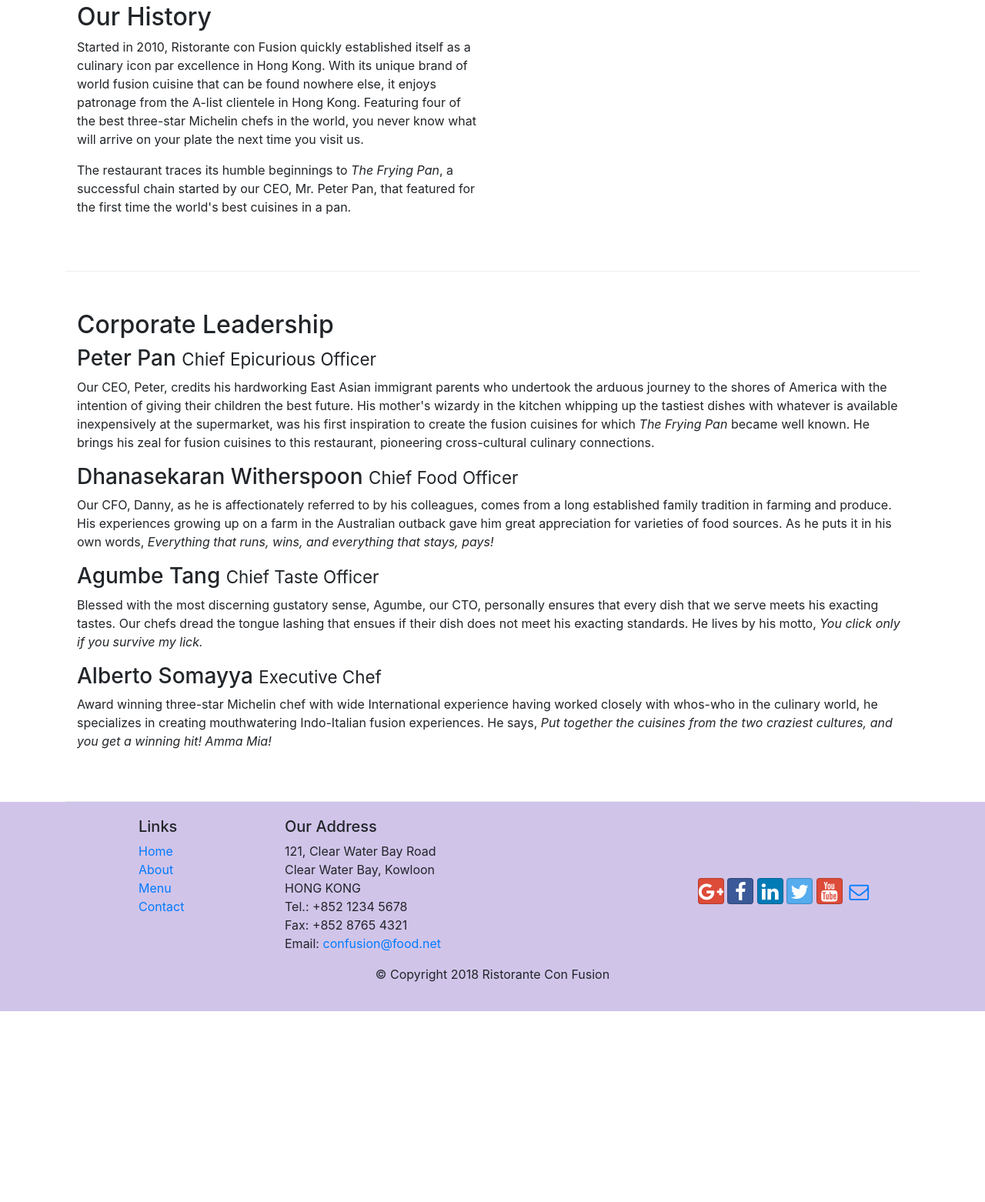
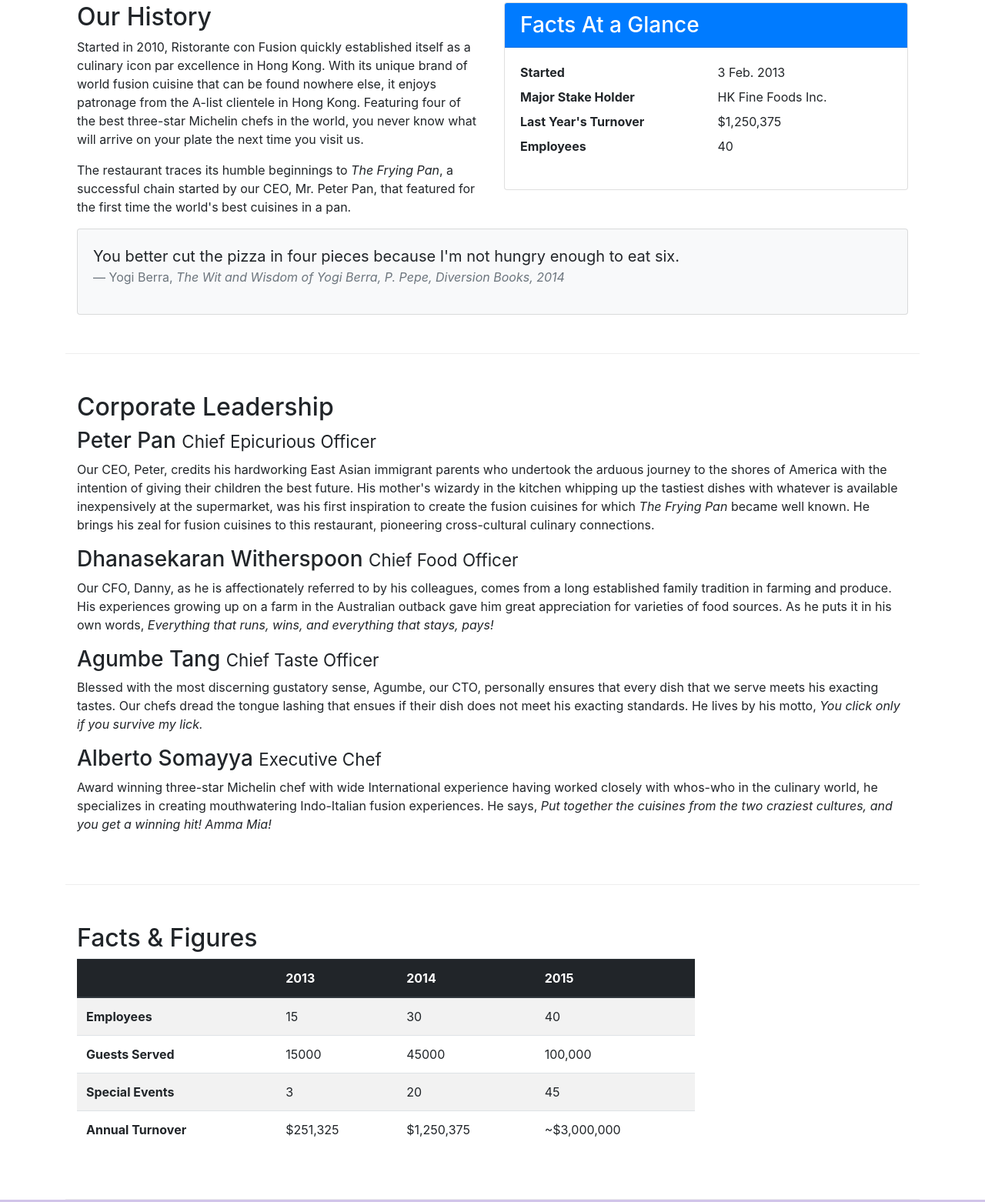
Before and after one commit to ngireric123/coursera-bootstrap-4, a website: page aboutus.html in a window 1280 px wide. Shown: the part 487-2049 px from the top of the page at 77% size. Before the commit the page ends 1801 px from the top, so only its background shows below. Drawn offline with nearby package versions, Linux system fonts and the light colour scheme.

Commit message:
Tables and Cards

```diff
--- a/aboutus.html
+++ b/aboutus.html
@@ -63,13 +63,42 @@
         </div>
 
         <div class="row row-content">
-            <div class="col-12 col-sm-6 order-sm-last">
+            <!-- order-sm-last   order-sm-first -->
+            <div class="col-12 col-sm-6 order-sm-first">
                 <h2>Our History</h2>
                 <p>Started in 2010, Ristorante con Fusion quickly established itself as a culinary icon par excellence in Hong Kong. With its unique brand of world fusion cuisine that can be found nowhere else, it enjoys patronage from the A-list clientele in Hong Kong.  Featuring four of the best three-star Michelin chefs in the world, you never know what will arrive on your plate the next time you visit us.</p>
                 <p>The restaurant traces its humble beginnings to <em>The Frying Pan</em>, a successful chain started by our CEO, Mr. Peter Pan, that featured for the first time the world's best cuisines in a pan.</p>
             </div>
-            <div>
-            </div>
+            <div class="col-12 col-sm-6">
+                    <div class="card">
+                        <h3 class="card-header bg-primary text-white">Facts At a Glance</h3>
+                        <div class="card-body">
+                            <dl class="row">
+                                <dt class="col-6">Started</dt>
+                                <dd class="col-6">3 Feb. 2013</dd>
+                                <dt class="col-6">Major Stake Holder</dt>
+                                <dd class="col-6">HK Fine Foods Inc.</dd>
+                                <dt class="col-6">Last Year's Turnover</dt>
+                                <dd class="col-6">$1,250,375</dd>
+                                <dt class="col-6">Employees</dt>
+                                <dd class="col-6">40</dd>
+                            </dl>
+                        </div>
+                    </div>
+                </div>
+
+                <div class="col-12">
+                        <div class="card card-body bg-light">
+                            <blockquote class="blockquote">
+                                <p class="mb-0">You better cut the pizza in four pieces because
+                                    I'm not hungry enough to eat six.</p>
+                                <footer class="blockquote-footer">Yogi Berra,
+                                    <cite title="Source Title">The Wit and Wisdom of Yogi Berra,
+                                    P. Pepe, Diversion Books, 2014</cite>
+                                </footer>
+                            </blockquote>
+                        </div>
+                    </div>
         </div>
 
 
@@ -86,6 +115,53 @@
                 <p class="d-none d-sm-block">Award winning three-star Michelin chef with wide International experience having worked closely with whos-who in the culinary world, he specializes in creating mouthwatering Indo-Italian fusion experiences. He says, <em>Put together the cuisines from the two craziest cultures, and you get a winning hit! Amma Mia!</em></p>
             </div>
        </div>
+
+       <div class="row row-content">
+            <div class="col-12 col-sm-9">
+                <h2>Facts &amp; Figures</h2>
+                <div class="table-responsive">
+                    <table class="table table-striped">
+                        <thead class="thead-dark">
+                            <tr>
+                                <th>&nbsp;</th>
+                                <th>2013</th>
+                                <th>2014</th>
+                                <th>2015</th>
+                            </tr>
+                        </thead>
+                        <tbody>
+                            <tr>
+                                <th>Employees</th>
+                                <td>15</td>
+                                <td>30</td>
+                                <td>40</td>
+                            </tr>
+                            <tr>
+                                <th>Guests Served</th>
+                                <td>15000</td>
+                                <td>45000</td>
+                                <td>100,000</td>
+                            </tr>
+                            <tr>
+                                <th>Special Events</th>
+                                <td>3</td>
+                                <td>20</td>
+                                <td>45</td>
+                            </tr>
+                            <tr>
+                                <th>Annual Turnover</th>
+                                <td>$251,325</td>
+                                <td>$1,250,375</td>
+                                <td>~$3,000,000</td>
+                            </tr>
+                        </tbody>
+                    </table>
+                </div>
+            </div>
+             <div class="col-12 col-sm-3">
+            </div>
+       </div>
+
 
     </div>
 
```
